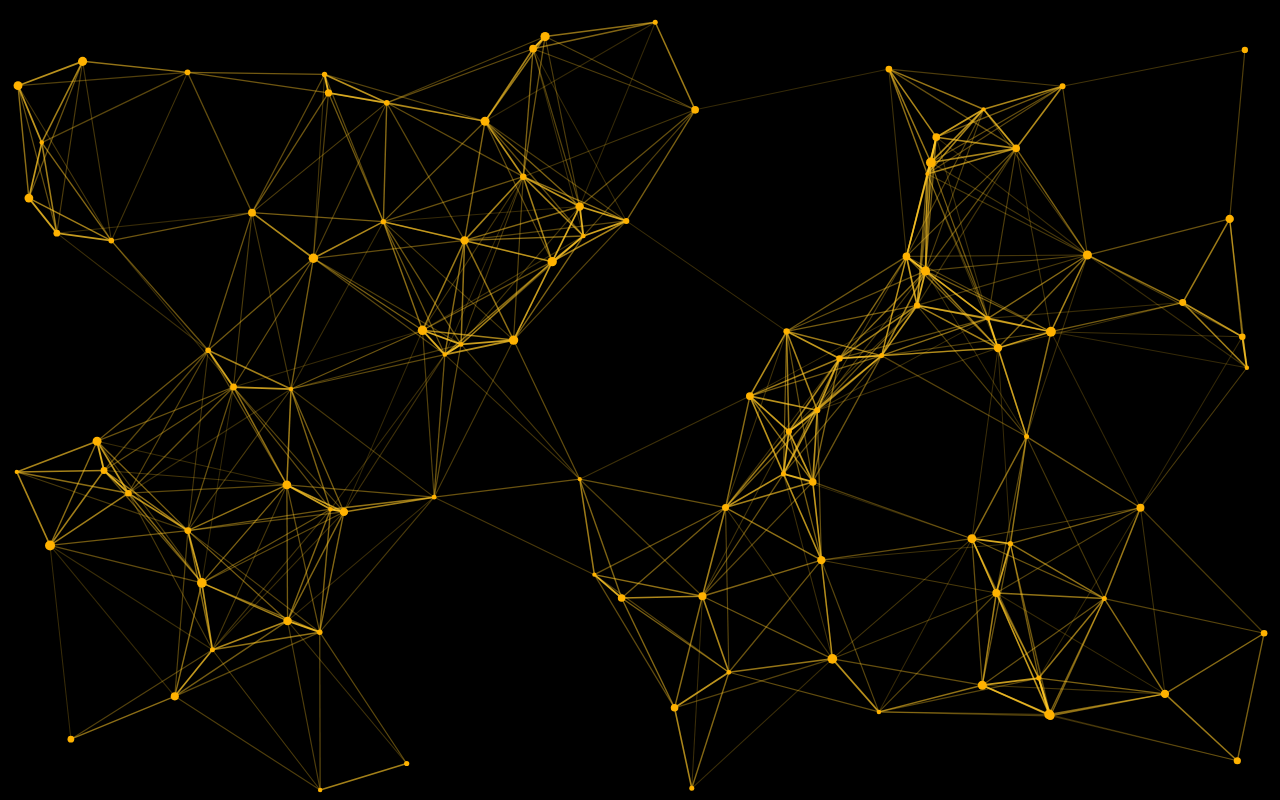
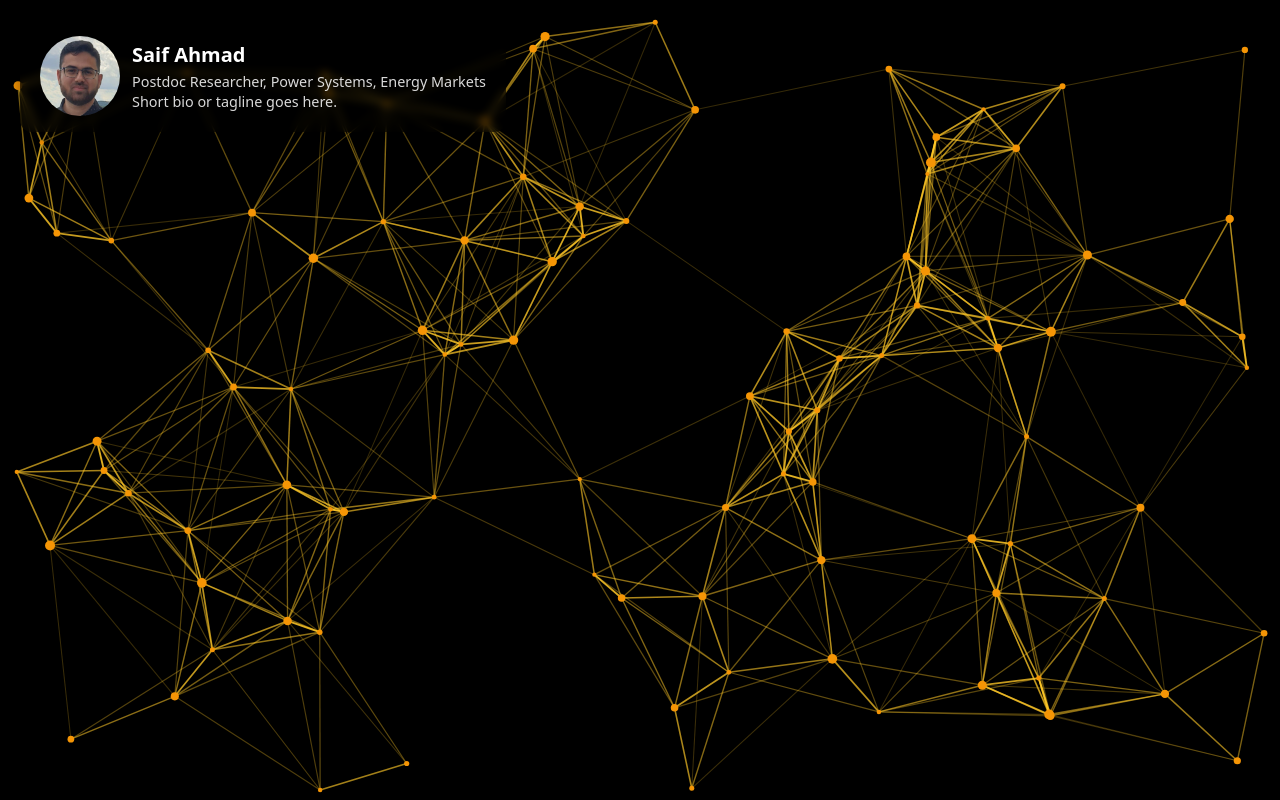
Before and after one commit to saifahmadphd/saifahmadphd, a plain HTML site: page animation/index.html in a window 1280 px wide. Drawn offline with Linux system fonts and the light colour scheme; animation ran at ten frames a second.

Commit message:
updated page to display profile picture and bio

```diff
--- a/animation/index.html
+++ b/animation/index.html
@@ -2,13 +2,50 @@
 <html lang="en">
 <head>
 <meta charset="utf-8">
-<title>Moving Balls with Proximity Lines</title>
+<title>Moving Balls with Proximity Lines & Profile Overlay</title>
 <style>
-  html,body{margin:0;background:#000;overflow:hidden;}
+  /* --- Reset & layout -------------------------------------------------- */
+  html,body{margin:0;background:#000;overflow:hidden;font-family:system-ui, sans-serif;}
   canvas{display:block;width:100vw;height:100vh;}
+
+  /* --- Profile overlay ------------------------------------------------- */
+  #profile{
+    position:absolute;
+    top:20px;left:20px;
+    display:flex;align-items:center;gap:12px;
+    background:rgba(0,0,0,0.6);
+    border-radius:12px;
+    padding:16px 20px;
+    backdrop-filter:blur(4px);
+    color:#fff;
+    box-shadow:0 4px 15px rgba(0,0,0,0.4);
+    max-width:80vw;
+  }
+  #profile img{
+    width:80px;height:80px;
+    border-radius:50%;
+    object-fit:cover;
+    flex-shrink:0;
+  }
+  #profile h2{margin:0 0 4px;font-size:1.25rem;}
+  #profile p{margin:0;font-size:0.9rem;line-height:1.35;opacity:0.85;}
+  @media(max-width:480px){
+    #profile{flex-direction:column;align-items:flex-start;padding:12px;}
+    #profile img{width:64px;height:64px;}
+  }
 </style>
 </head>
 <body>
+<!-- Profile block (replace placeholders with your details) -->
+<div id="profile">
+  <img src="profile.jpg" alt="Your Photo" id="avatar" />
+  <div>
+    <h2>Saif Ahmad</h2>
+    <p>Postdoc Researcher, Power Systems, Energy Markets<br>Short bio or tagline goes here.</p>
+  </div>
+</div>
+
+<!-- Animation canvas -->
 <canvas id="screen"></canvas>
 
 <script>
@@ -29,7 +66,7 @@ const MAX_LINE_WIDTH   = 2;      // px — when two balls almost overlap
 const RESPAWN_PROB     = 0.99;   // probability to spawn a new ball for each escaped ball
 
 // --- Colors
-const BALL_COLOR       = '#FFB200';    // sun‑like deep yellow
+const BALL_COLOR       = '#f59505';    // sun‑like deep yellow
 const LINE_COLOR_BASE  = [255, 200,  40]; // RGB base for lines (will blend alpha)
 /* ----------------------------------------------------------------------- */
 
```
